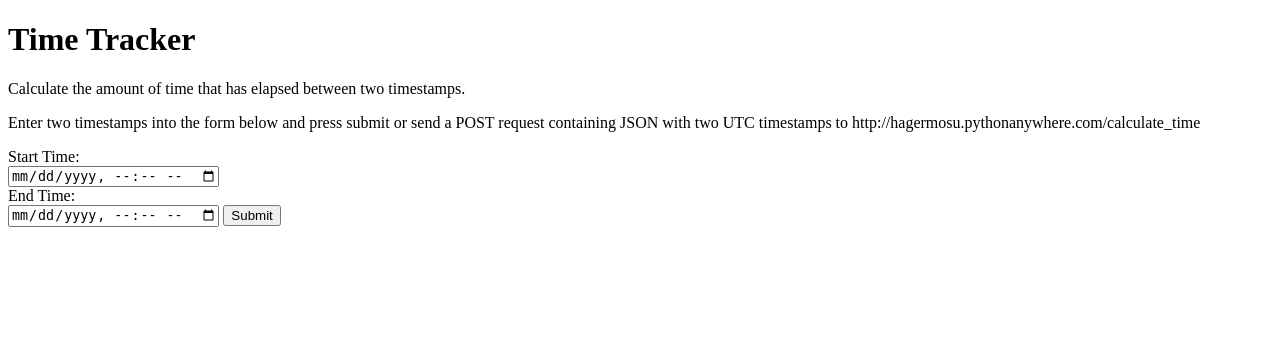
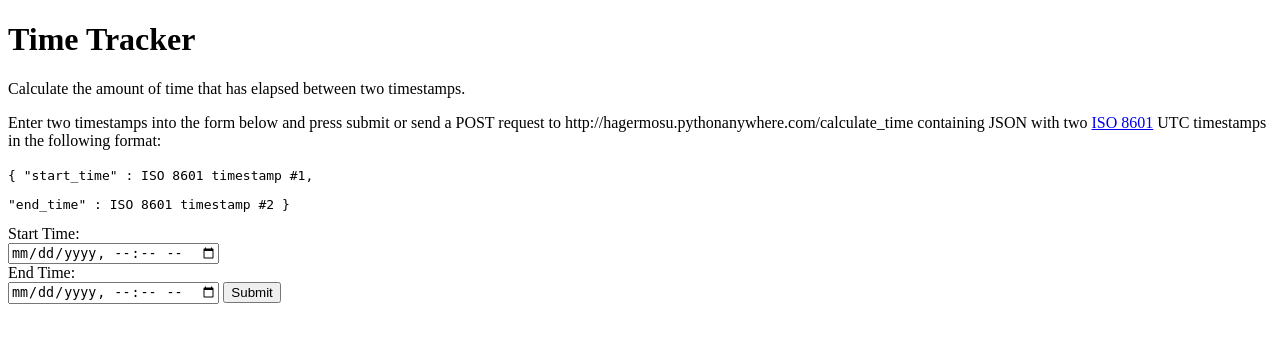
Before and after one commit to markhgr/cs361-Assignment-8, a Flask app: page / in a window 1280 px wide. Shown: the top 343 px of the page. Run offline with Flask 2, Linux system fonts and the light colour scheme.

Commit message:
clarified instructions

```diff
--- a/app.py
+++ b/app.py
@@ -54,5 +54,5 @@ def process_request():
     end_time_iso = timestamps['end_time']
 
     time_delta = get_time_delta(start_time_iso, end_time_iso)
-
+    # return the time difference in the body of the POST request
     return f"time delta: {time_delta}"
--- a/templates/app.html
+++ b/templates/app.html
@@ -12,7 +12,14 @@
 
   <h1>Time Tracker</h1>
   <p>Calculate the amount of time that has elapsed between two timestamps.</p>
-  <p>Enter two timestamps into the form below and press submit or send a POST request containing JSON with two UTC timestamps to http://hagermosu.pythonanywhere.com/calculate_time</p>
+  <p>Enter two timestamps into the form below and press submit or send a POST request to http://hagermosu.pythonanywhere.com/calculate_time containing JSON with two <a href="https://en.wikipedia.org/wiki/ISO_8601">ISO 8601</a>
+    UTC timestamps in the following format: </p>
+  <code>
+    {
+    "start_time" : ISO 8601 timestamp #1,
+    <p>"end_time"   : ISO 8601 timestamp #2
+    }       </p>
+</code>
   <body>
     <div class="container">
 
```
